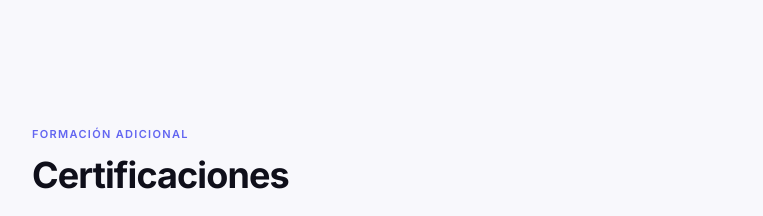
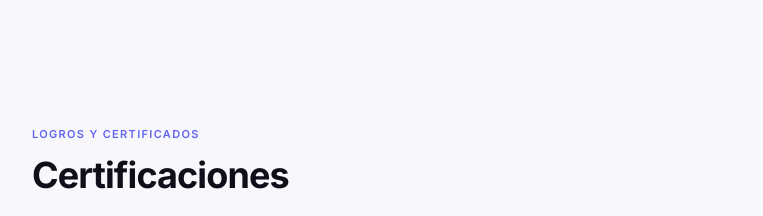
Before and after one commit to HectorARiascosI/Portafolio, a Next.js app: page / in a window 1280 px wide. Shown: the part 6740-6956 px from the top of the page, without its empty margins (98-861 px from the left). Built offline with nearby package versions, Linux system fonts and the light colour scheme.

Commit message:
título de certificaciones más motivador

```diff
--- a/components/sections/Certifications.jsx
+++ b/components/sections/Certifications.jsx
@@ -22,7 +22,7 @@ export default function Certifications({ certifications }) {
       <div className="container-custom" ref={ref}>
 
         <div className={`reveal ${visible ? 'visible' : ''}`} style={{ marginBottom: '3.5rem' }}>
-          <p className="t-label" style={{ marginBottom: '0.75rem' }}>Formación adicional</p>
+          <p className="t-label" style={{ marginBottom: '0.75rem' }}>Logros y certificados</p>
           <h2 className="t-heading">Certificaciones</h2>
         </div>
 
```
